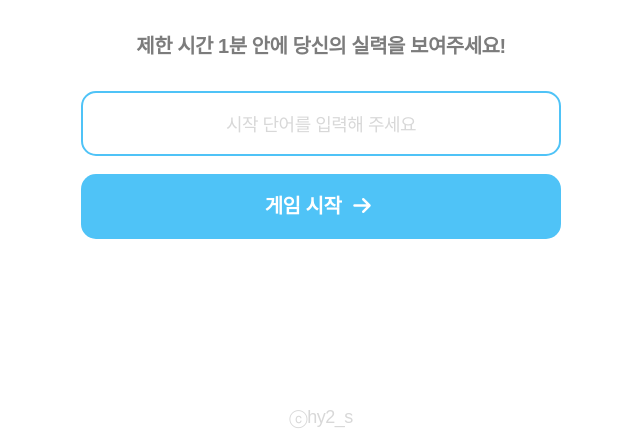
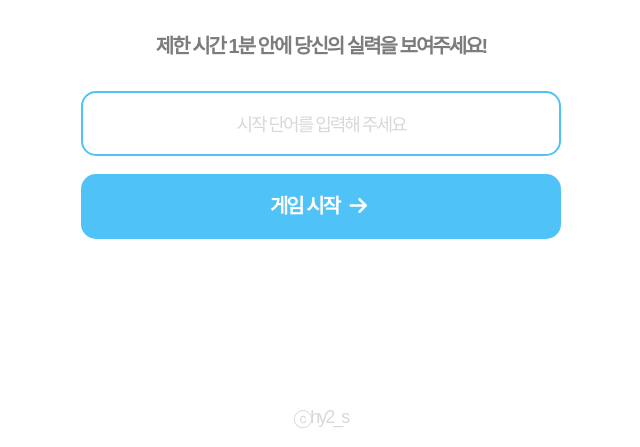
Before and after one commit to hy2s/hy2s.github.io, a plain HTML site: page WORDGAME/index.html in a window 1280 px wide. Shown: the part 353-800 px from the top of the page, without its empty margins (319-959 px from the left). Drawn offline with Linux system fonts and the light colour scheme; a web font is replaced by a local one.

Commit message:
Update style.css

```diff
--- a/WORDGAME/CSS/style.css
+++ b/WORDGAME/CSS/style.css
@@ -4,7 +4,7 @@
   box-sizing: border-box;
   font-family: 'NanumSquareRound', sans-serif;
   font-weight: 800;
-  letter-spacing: -0.5px;
+  letter-spacing: -2px;
 }
 .bold {
   font-weight: 400;
```
